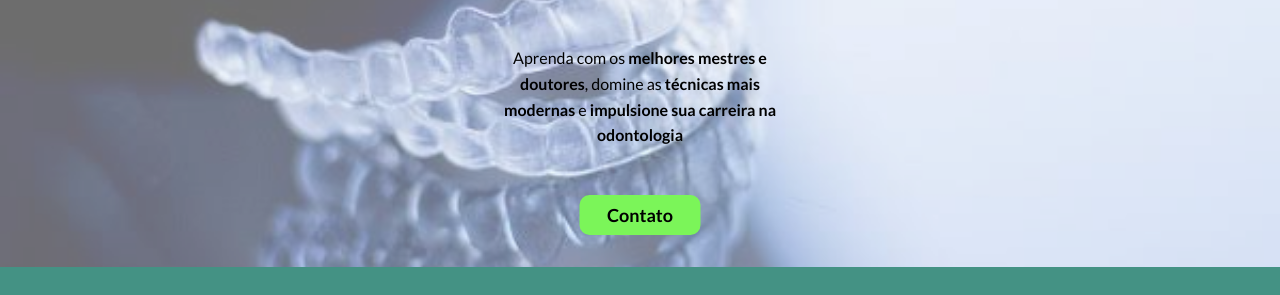
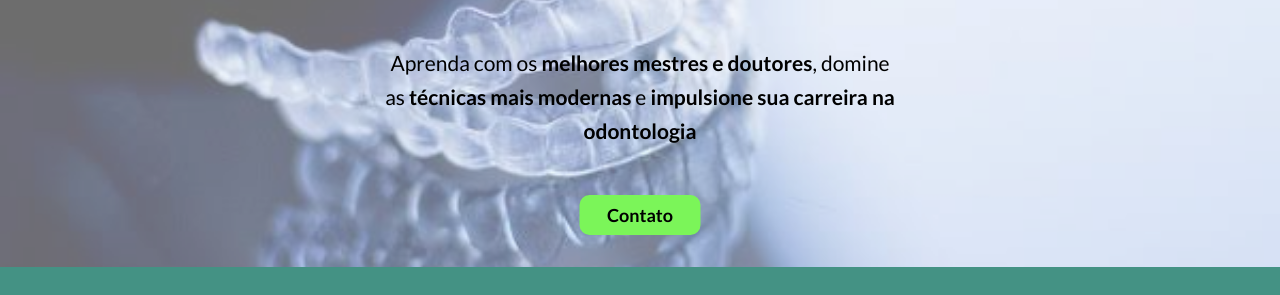
Before and after one commit to rfdnnr/LandpageIOM, a plain HTML site: page index.html in a window 1280 px wide. Shown: the part 416-711 px from the top of the page. Drawn offline with Linux system fonts and the light colour scheme.

Commit message:
ajustando media queries

```diff
--- a/style.css
+++ b/style.css
@@ -97,6 +97,12 @@ header {
 @media (min-width:469px){
     #titulo {
         font-size: 34px;
+    }
+}
+@media (min-width:722px){
+    #subTitulo {
+        font-size: 21px;
+        width: 65vh;
     }
 }
 
```
